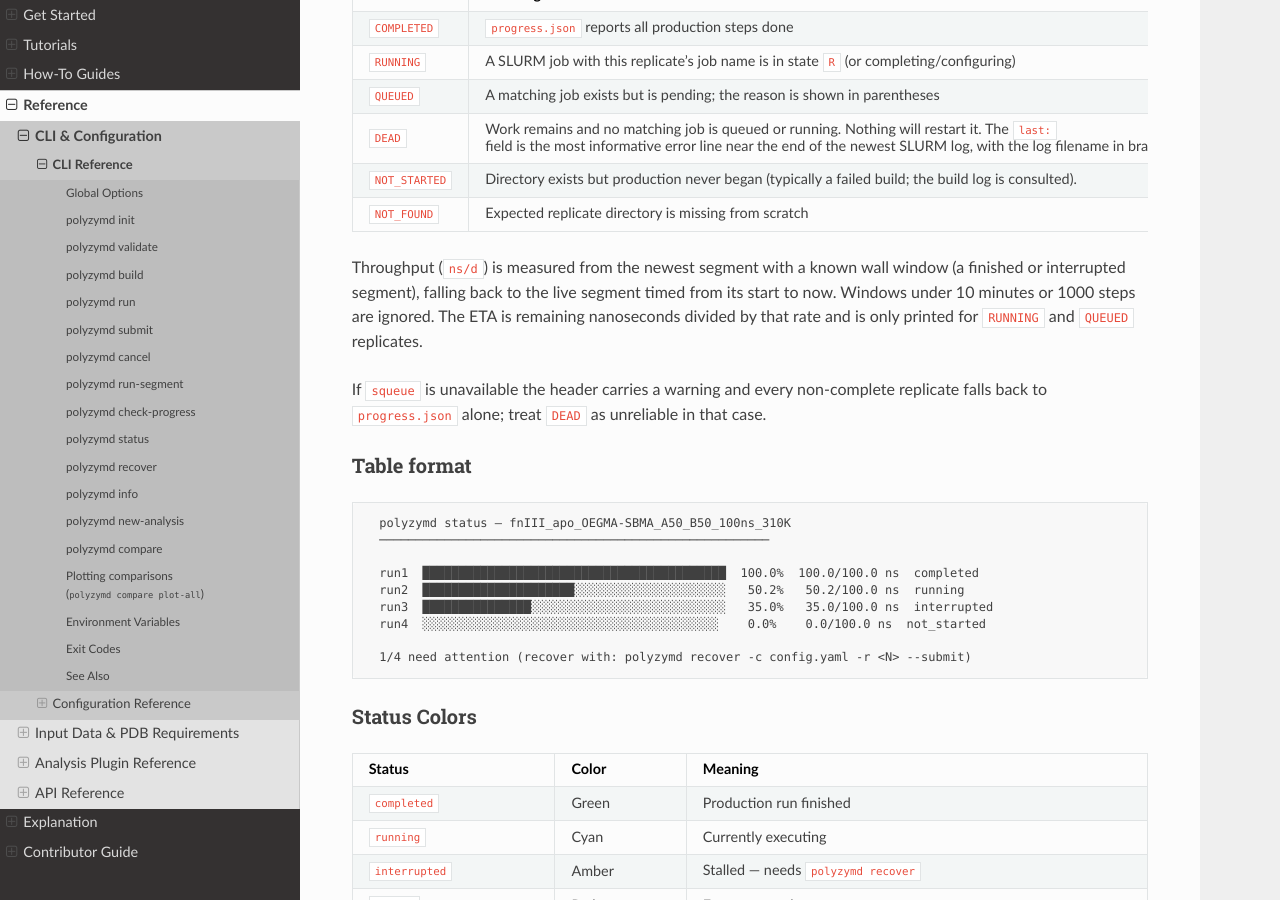
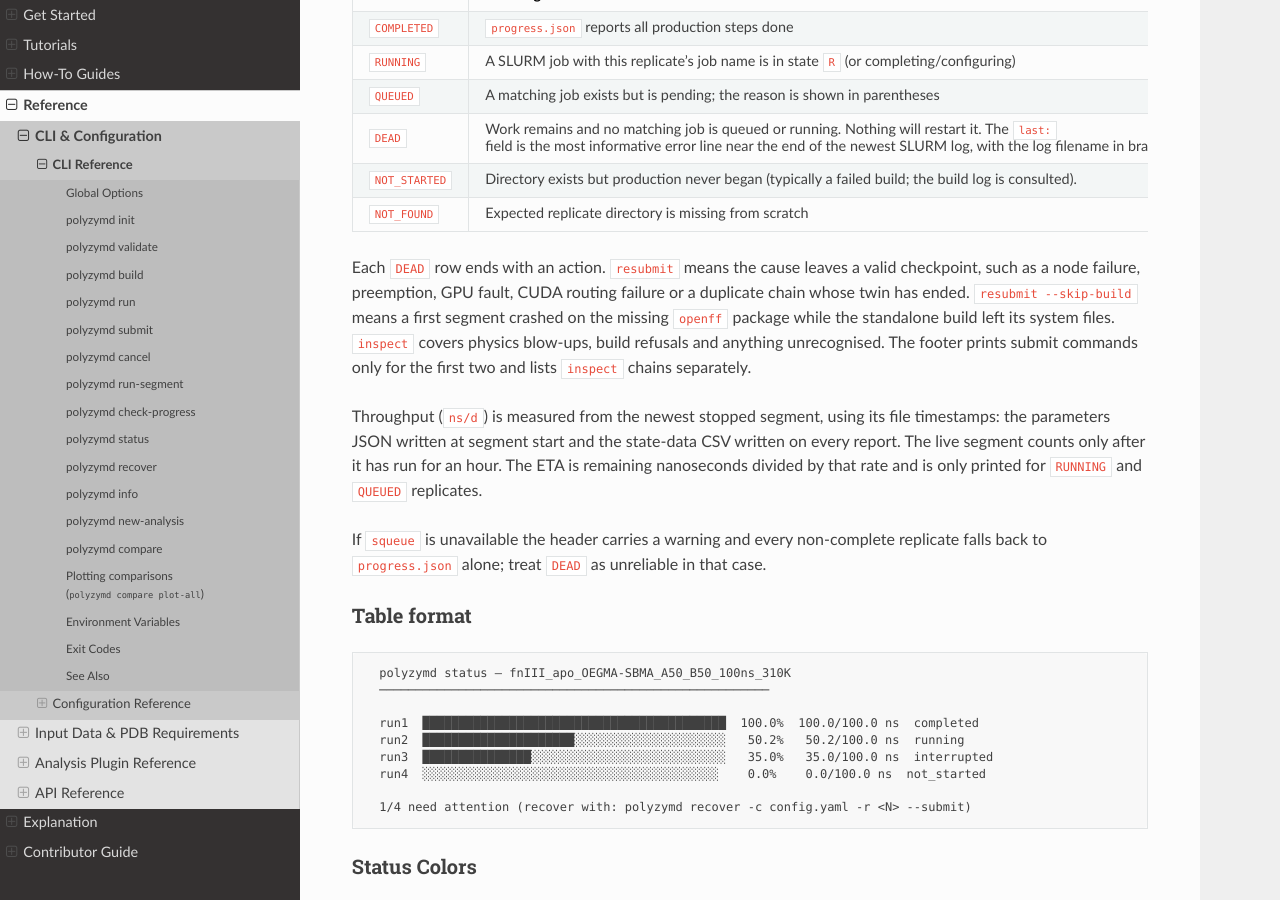
Before and after one commit to joelaforet/polyzymd, a Sphinx documentation site: the page built from docs/source/reference/cli_reference.md, in a window 1280 px wide and 900 px high, scrolled down 14592 px. Built offline with Sphinx 7.4.7 and the Read the Docs theme 3.1.0, drawn with Linux system fonts in a browser that asks for light colours.

Commit message:
docs: document status death actions and file-timed ETAs

```diff
--- a/docs/source/reference/cli_reference.md
+++ b/docs/source/reference/cli_reference.md
@@ -654,11 +654,9 @@ Verdict vocabulary (the fourth column) is fixed so callers can branch on it:
 | `NOT_STARTED` | Directory exists but production never began (typically a failed build; the build log is consulted). |
 | `NOT_FOUND` | Expected replicate directory is missing from scratch |
 
-Throughput (`ns/d`) is measured from the newest segment with a known wall
-window (a finished or interrupted segment), falling back to the live segment
-timed from its start to now. Windows under 10 minutes or 1000 steps are
-ignored. The ETA is remaining nanoseconds divided by that rate and is only
-printed for `RUNNING` and `QUEUED` replicates.
+Each `DEAD` row ends with an action. `resubmit` means the cause leaves a valid checkpoint, such as a node failure, preemption, GPU fault, CUDA routing failure or a duplicate chain whose twin has ended. `resubmit --skip-build` means a first segment crashed on the missing `openff` package while the standalone build left its system files. `inspect` covers physics blow-ups, build refusals and anything unrecognised. The footer prints submit commands only for the first two and lists `inspect` chains separately.
+
+Throughput (`ns/d`) is measured from the newest stopped segment, using its file timestamps: the parameters JSON written at segment start and the state-data CSV written on every report. The live segment counts only after it has run for an hour. The ETA is remaining nanoseconds divided by that rate and is only printed for `RUNNING` and `QUEUED` replicates.
 
 If `squeue` is unavailable the header carries a warning and every non-complete
 replicate falls back to `progress.json` alone; treat `DEAD` as unreliable in
```
Also changed, not shown: CHANGELOG.md (+8 -0 lines).
